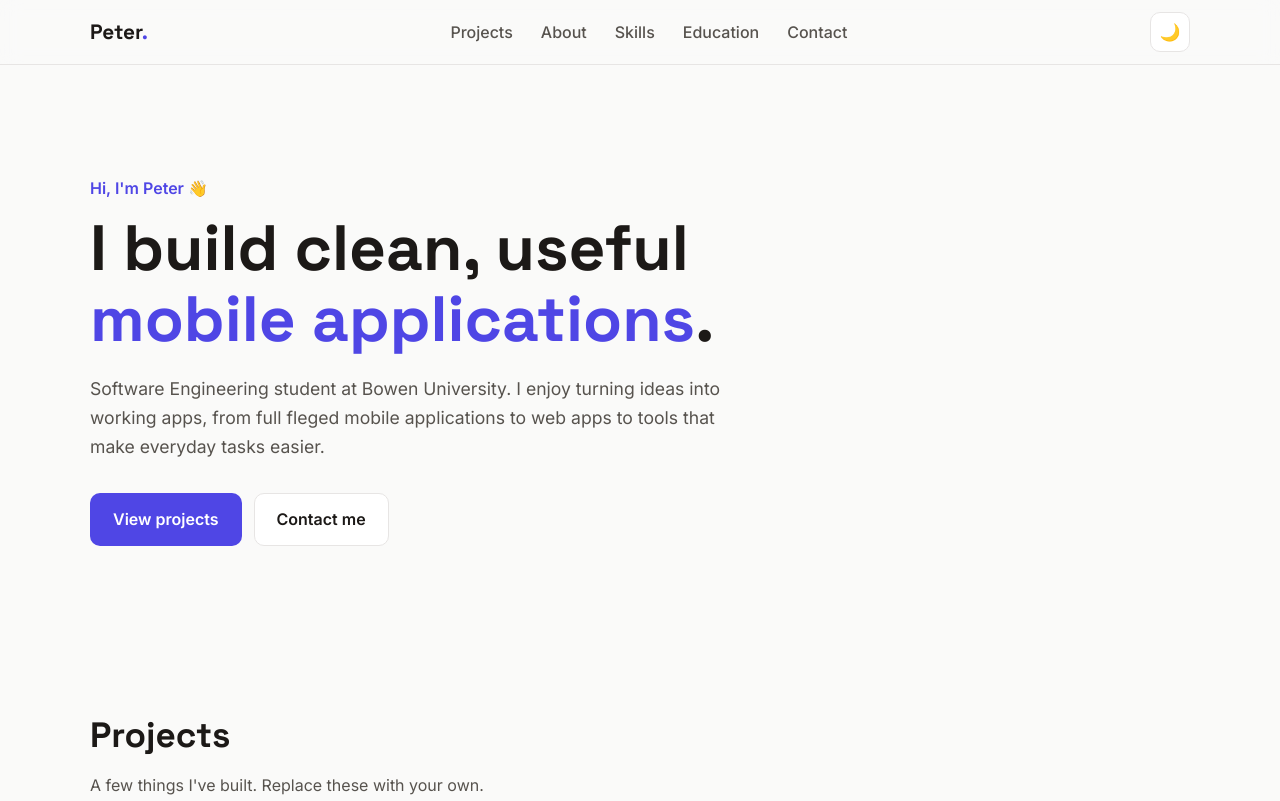
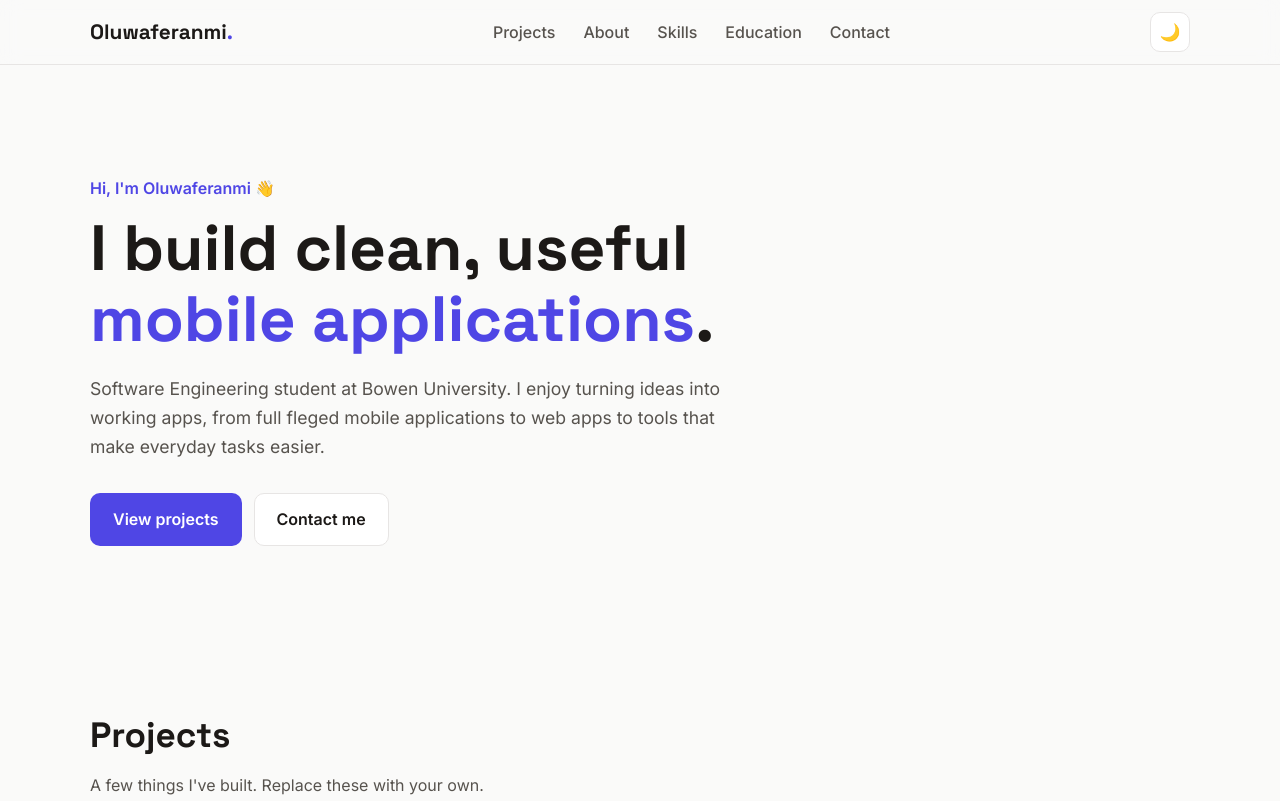
Before and after one commit to Peter-dev-nig/portfolio, a plain HTML site: page portfolio/public/index.html in a window 1280 px wide. Shown: the top 801 px of the page. Drawn offline with Linux system fonts and the light colour scheme.

Commit message:
name change commit

```diff
--- a/portfolio/public/index.html
+++ b/portfolio/public/index.html
@@ -3,9 +3,9 @@
 <head>
   <meta charset="UTF-8" />
   <meta name="viewport" content="width=device-width, initial-scale=1.0" />
-  <title>Peter | Software Engineering Student</title>
-  <meta name="description" content="Portfolio of Peter, a Software Engineering student at Bowen University building useful web apps." />
-  <meta property="og:title" content="Peter | Software Engineering Student" />
+  <title>Oluwaferanmi | Software Engineering Student</title>
+  <meta name="description" content="Portfolio of Oluwaferanmi Osungbure, a Software Engineering student at Bowen University building useful mobile apps." />
+  <meta property="og:title" content="Oluwaferanmi | Software Engineering Student" />
   <meta property="og:description" content="Projects, skills and contact details." />
   <meta property="og:image" content="images/preview.png" />
   <link rel="icon" href="images/favicon.png" />
@@ -25,7 +25,7 @@
 
   <header class="site-header">
     <nav class="nav container">
-      <a href="#home" class="logo">Peter<span>.</span></a>
+      <a href="#home" class="logo">Oluwaferanmi<span>.</span></a>
       <ul class="nav-links" id="nav-links">
         <li><a href="#projects">Projects</a></li>
         <li><a href="#about">About</a></li>
@@ -44,7 +44,7 @@
 
     <!-- HERO -->
     <section id="home" class="hero container">
-      <p class="eyebrow">Hi, I'm Peter 👋</p>
+      <p class="eyebrow">Hi, I'm Oluwaferanmi 👋</p>
       <h1>I build clean, useful <span class="accent">mobile applications</span>.</h1>
       <p class="lead">
         Software Engineering student at Bowen University. I enjoy turning ideas into
```
